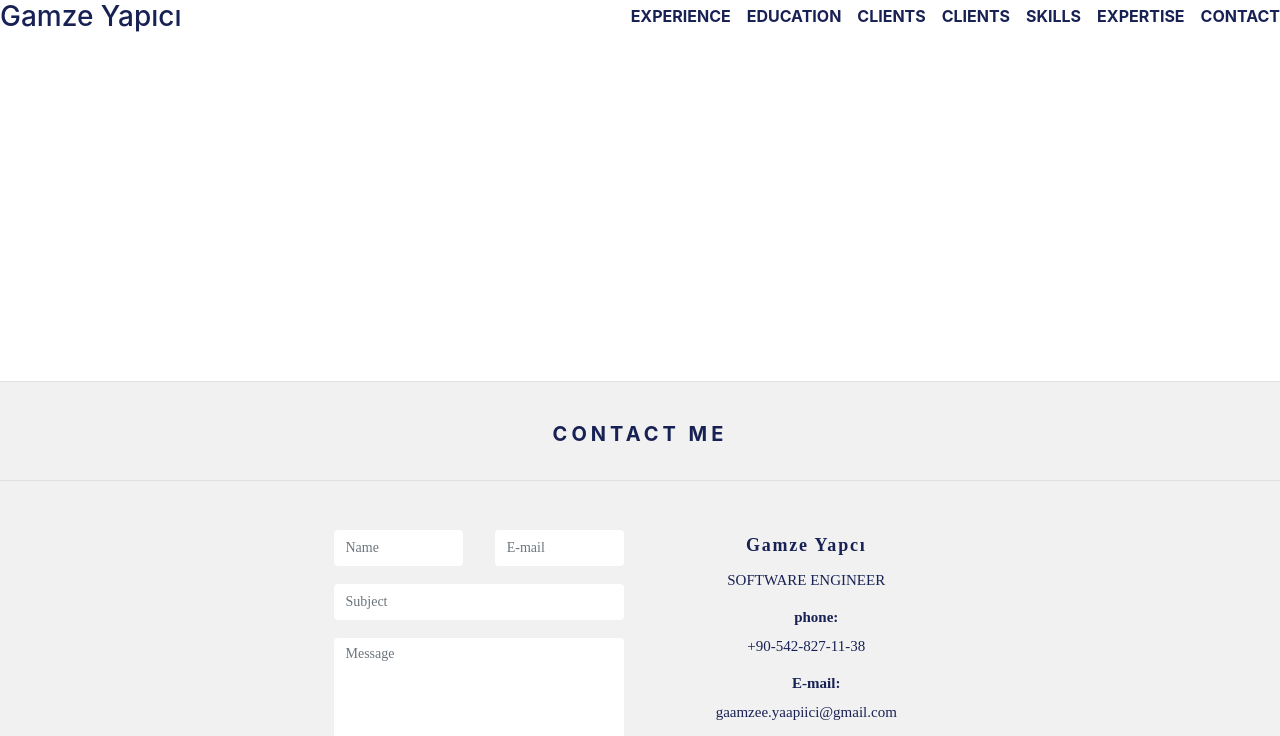
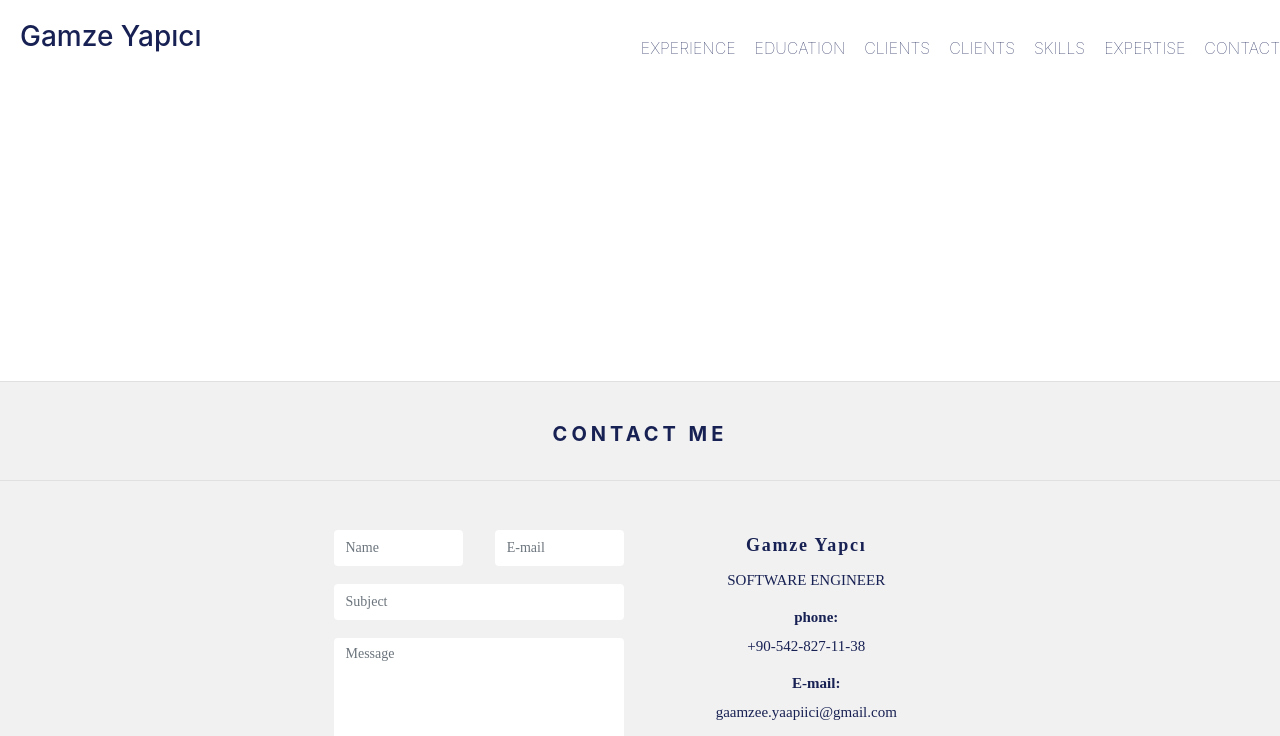
Before and after one commit to gamzeyapici/portfolio-, a website: page index.html in a window 1280 px wide. Shown: the top 736 px of the page. Drawn offline with nearby package versions, Linux system fonts and the light colour scheme; some packages are replaced by stand-ins of ours.

Commit message:
page of template

```diff
--- a/assets/css/site.css
+++ b/assets/css/site.css
@@ -61,16 +61,17 @@ body {
  * Header
  */
 .masthead {
-  margin-bottom: 2rem;
+  margin-bottom: 4rem;
 }
 
 .masthead-brand {
-  margin-bottom: 0;
+  margin: 20px 0px -10px 20px;
+
 }
 
 .nav-masthead .nav-link {
-  padding: .25rem 0;
-  font-weight: 700;
+  padding: 2.25rem 0 0.25rem 3px;
+  font-weight: 100;
   color: rgba(24, 33, 83, 1);
   background-color: transparent;
   border-bottom: .25rem solid transparent;
@@ -86,8 +87,8 @@ body {
 }
 
 .nav-masthead .active {
-  color: rgb(204, 136, 212);
-  border-bottom-color: #fff;
+  color: #AEB4D4;
+
 }
 
 @media (min-width: 48em) {
```
